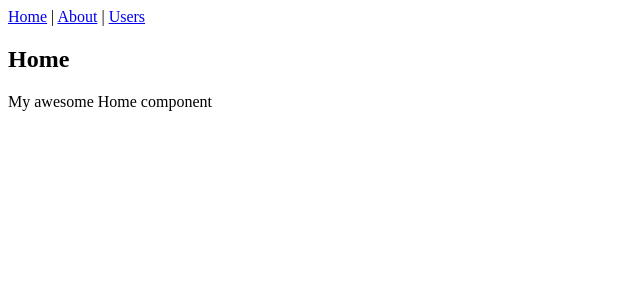
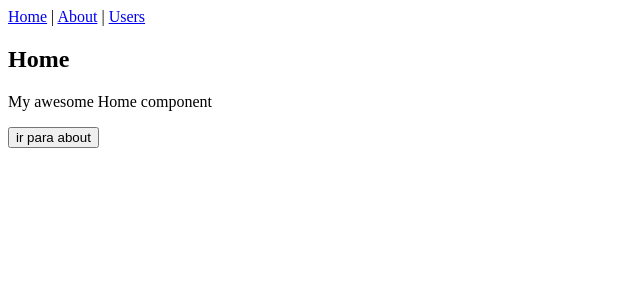
Before and after one commit to ThamyrisCabralArraes/exercicio-react-route, a React (Create React App) app: page / in a window 1280 px wide. Shown: the top 300 px of the page, without its empty margins (0-640 px from the left). Built offline with nearby package versions, Linux system fonts and the light colour scheme.

Commit message:
feat: criado um button que redireciona para o about

```diff
--- a/src/components/Home.js
+++ b/src/components/Home.js
@@ -2,10 +2,15 @@ import React, { Component } from 'react';
 
 class Home extends Component {
   render() {
+    const {history} = this.props
     return (
       <div>
         <h2>Home</h2>
         <p> My awesome Home component </p>
+        <button
+        type='button'
+        onClick={ () => history.push('/about') }
+        > ir para about</button>
       </div>
     );
   }
```
